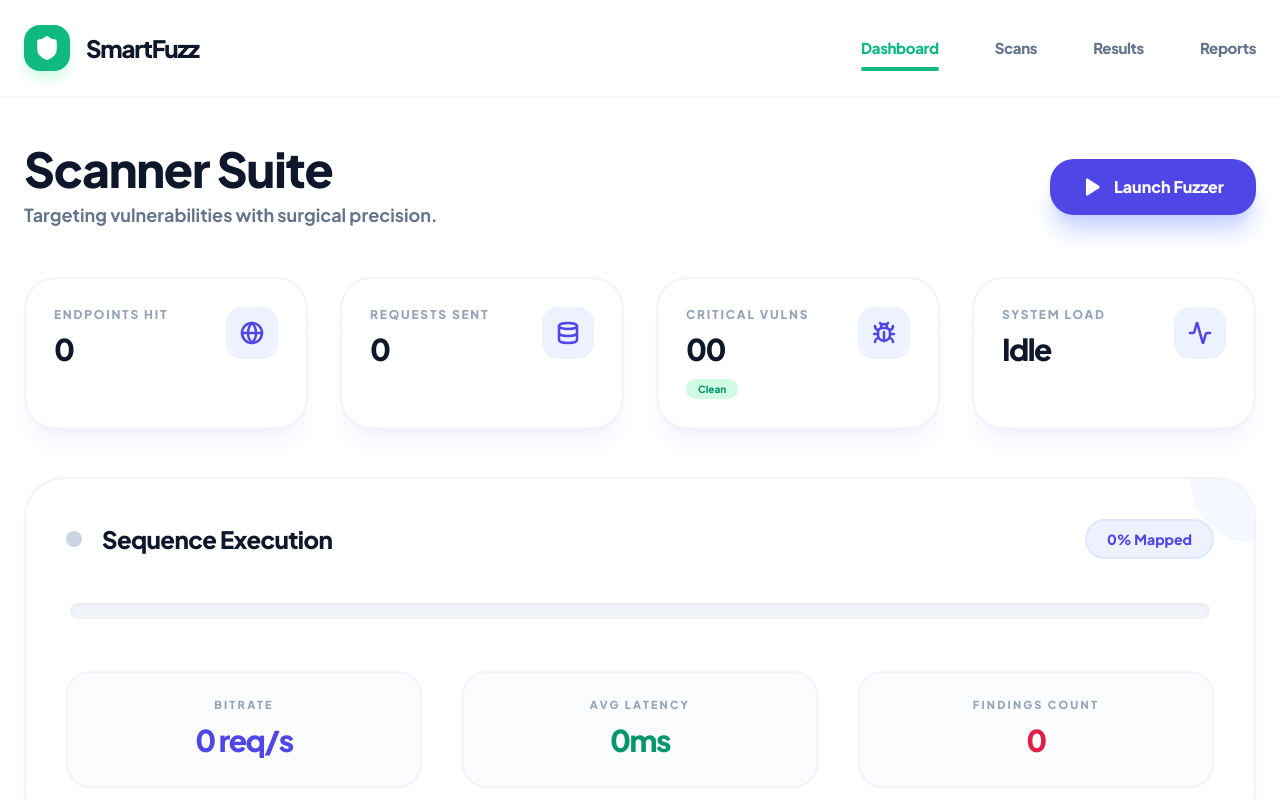
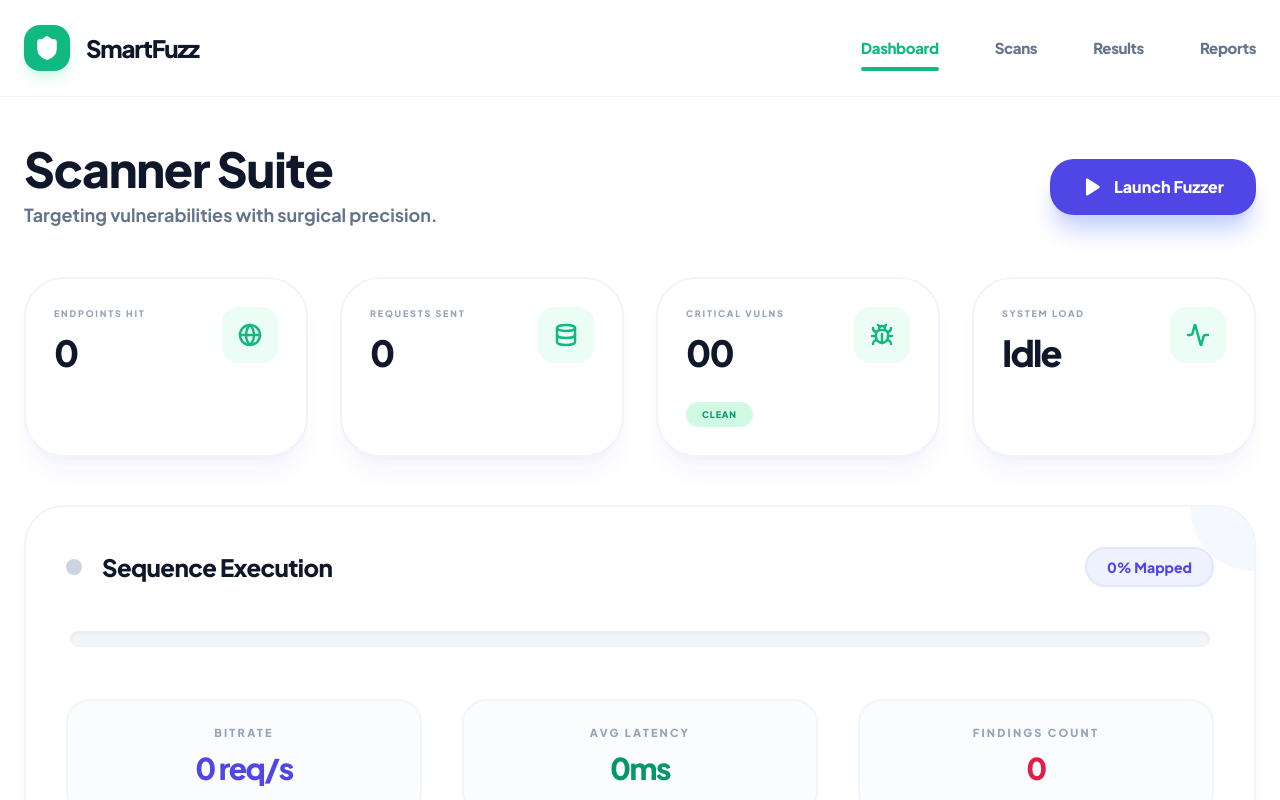
Before and after one commit to ShardulJagdhane26/WebFuzzer, a React (Vite) app: page / in a window 1280 px wide. Both pictures are taken after a click on the button "Dashboard". Shown: the top 800 px of the page. Built offline with nearby package versions, Linux system fonts and the light colour scheme.

Commit message:
Enhance StatCard with dynamic font size for values
Added dynamic font size adjustment for long values in StatCard.

```diff
--- a/components/StatCard.tsx
+++ b/components/StatCard.tsx
@@ -10,19 +10,35 @@ interface StatCardProps {
 }
 
 const StatCard: React.FC<StatCardProps> = ({ label, value, icon, trend, trendType }) => {
+  // Check if the value is a long string to adjust font size dynamically
+  const isLongValue = typeof value === 'string' && value.length > 10;
+
   return (
-    <div className="bg-white border-2 border-slate-100 p-7 rounded-[2rem] flex items-start justify-between shadow-soft hover-lift transition-all">
-      <div>
-        <p className="text-slate-400 text-xs font-black uppercase tracking-[0.15em] mb-2">{label}</p>
-        <h3 className="text-3xl font-black text-slate-900 mb-2 tracking-tighter">{value}</h3>
+    <div className="bg-white border-2 border-slate-100 p-7 rounded-[2.5rem] flex items-start justify-between shadow-soft hover-lift transition-all min-h-[180px] overflow-hidden group">
+      <div className="flex-1 min-w-0 pr-2 h-full flex flex-col">
+        <p className="text-slate-400 text-[9px] font-black uppercase tracking-[0.2em] mb-3 truncate">
+          {label}
+        </p>
+
+        <h3 className={`font-black text-slate-900 tracking-tighter mb-auto ${
+          isLongValue ? 'text-2xl leading-tight' : 'text-4xl'
+        }`}>
+          {value}
+        </h3>
+
         {trend && (
-          <span className={`text-[10px] font-extrabold px-3 py-1 rounded-full ${trendType === 'up' ? 'bg-emerald-100 text-emerald-600' : 'bg-rose-100 text-rose-600'}`}>
-            {trend}
-          </span>
+          <div className="mt-4">
+            <span className={`inline-flex items-center text-[9px] font-black px-4 py-1.5 rounded-full uppercase tracking-widest whitespace-nowrap ${
+              trendType === 'down' ? 'bg-rose-100 text-rose-600' : 'bg-emerald-100 text-emerald-600'
+            }`}>
+              {trend}
+            </span>
+          </div>
         )}
       </div>
-      <div className={`p-3.5 rounded-2xl ${
-        trendType === 'down' ? 'bg-rose-50 text-rose-500' : 'bg-indigo-50 text-indigo-600'
+
+      <div className={`p-4 rounded-2xl shrink-0 group-hover:scale-110 transition-transform duration-300 ${
+        trendType === 'down' ? 'bg-rose-50 text-rose-500' : 'bg-emerald-50 text-emerald-500'
       }`}>
         {React.isValidElement(icon) ? React.cloneElement(icon as React.ReactElement<any>, { size: 24, strokeWidth: 2.5 }) : icon}
       </div>
```
